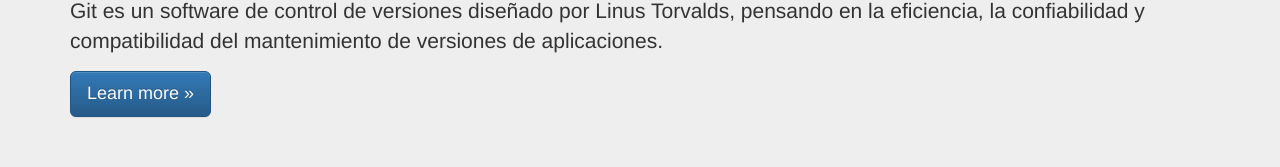
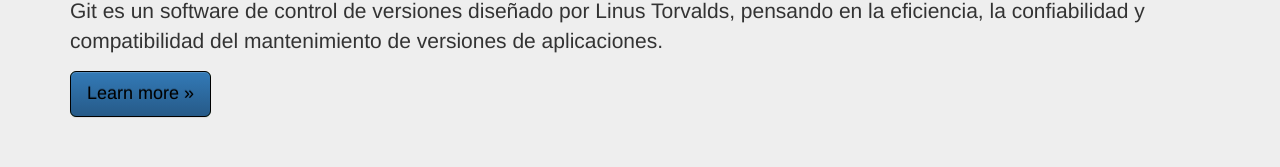
Before and after one commit to rveasm/Trabajo2_ronald_veas, a plain HTML site: page index.html in a window 1280 px wide. Shown: the part 201-368 px from the top of the page. Drawn offline with nearby package versions, Linux system fonts and the light colour scheme.

Commit message:
Actualizacion de repositorio. Se cambia color a boton, letras y borde en el boton Learn more a Feature2 en el archivo index.html

```diff
--- a/index.html
+++ b/index.html
@@ -57,7 +57,7 @@
       <div class="container">
         <h1>Git!</h1>
         <p>Git es un software de control de versiones diseñado por Linus Torvalds, pensando en la eficiencia, la confiabilidad y compatibilidad del mantenimiento de versiones de aplicaciones.</p>
-        <p><a class="btn btn-primary btn-lg" href="#" role="button">Learn more &raquo;</a></p>
+        <p><a class="btn btn-primary btn-lg" href="#" role="button" style="Background-color:#07b836; border-color:#000000;color:#000000">Learn more &raquo;</a></p>
       </div>
     </div>
 
```
